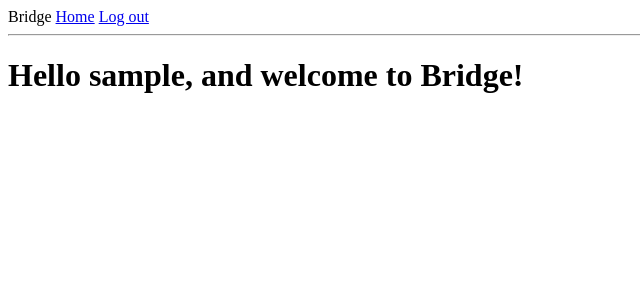
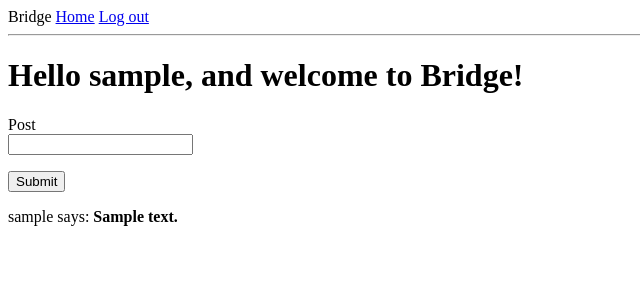
Before and after one commit to pobudzey/bridge, a Flask app: template app/templates/index.html in a window 1280 px wide. Shown: the top 300 px of the page, without its empty margins (0-640 px from the left). Run offline with Flask 2, Linux system fonts and the light colour scheme; a user stored in the database is signed in; tables that the repository leaves empty hold one stand-in row (values such as "Sample post"); the template is opened without the code that fills it: values that come from a table or form of the project are taken from there, most other values are stand-ins (such as "Sample title", 1, 10 or a date in 2020); form fields are guessed from the names that the template uses; parts of the project's set-up code (start-up, migrations or seed data) failed here and were passed over.

Commit message:
Modified index.html to display post submission form #34

```diff
--- a/app/.#forms.py
+++ /dev/null
@@ -1 +0,0 @@
-seecreet@Jesses-Air.10025
--- a/app/forms.py
+++ b/app/forms.py
@@ -29,3 +29,9 @@ class SignupForm(FlaskForm):
 		user = User.query.filter_by(email=email.data).first()
 		if user is not None:
 			raise ValidationError('This email address is in use by an existing account. Please use another one.')
+
+#Form for posts
+class PostForm(FlaskForm):
+    post = TextAreaField('Say something!', validators=[
+        DataRequired(), Length(min=1, max=140)])
+    submit = SubmitField('Submit')
--- a/app/templates/index.html
+++ b/app/templates/index.html
@@ -1,5 +1,21 @@
 {% extends "base.html" %}
 
 {% block content %}
-    <h1>Hello {{ current_user.username }}, and welcome to Bridge!</h1>
+  <h1>Hello {{ current_user.username }}, and welcome to Bridge!</h1>
+  <form action="" method="post">
+        {{ form.hidden_tag() }}
+        <p>
+            {{ form.post.label }}<br>
+            {{ form.post(cols=32, rows=4) }}<br>
+            {% for error in form.post.errors %}
+            <span style="color: red;">[{{ error }}]</span>
+            {% endfor %}
+        </p>
+        <p>{{ form.submit() }}</p>
+    </form>
+    {% for post in posts %}
+    <p>
+    {{ post.author.username }} says: <b>{{ post.body }}</b>
+    </p>
+    {% endfor %}
 {% endblock %}
```
